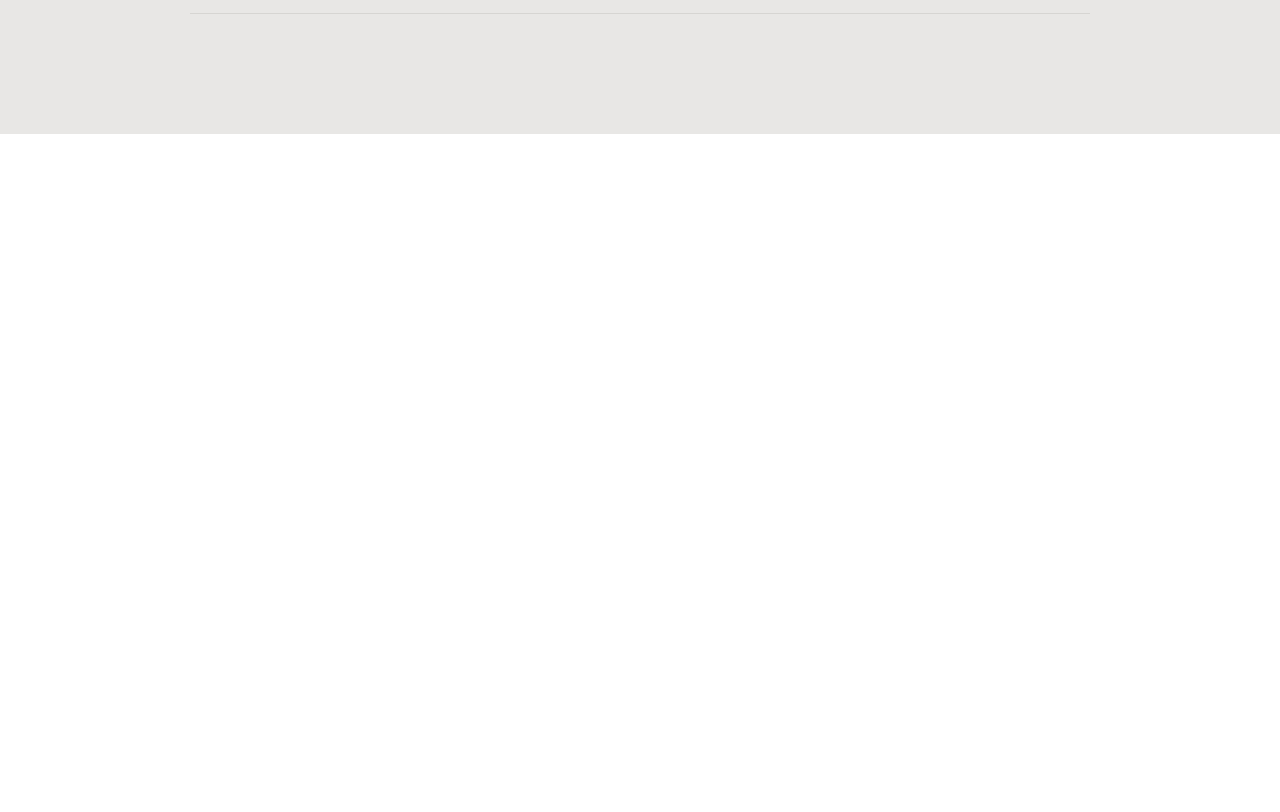
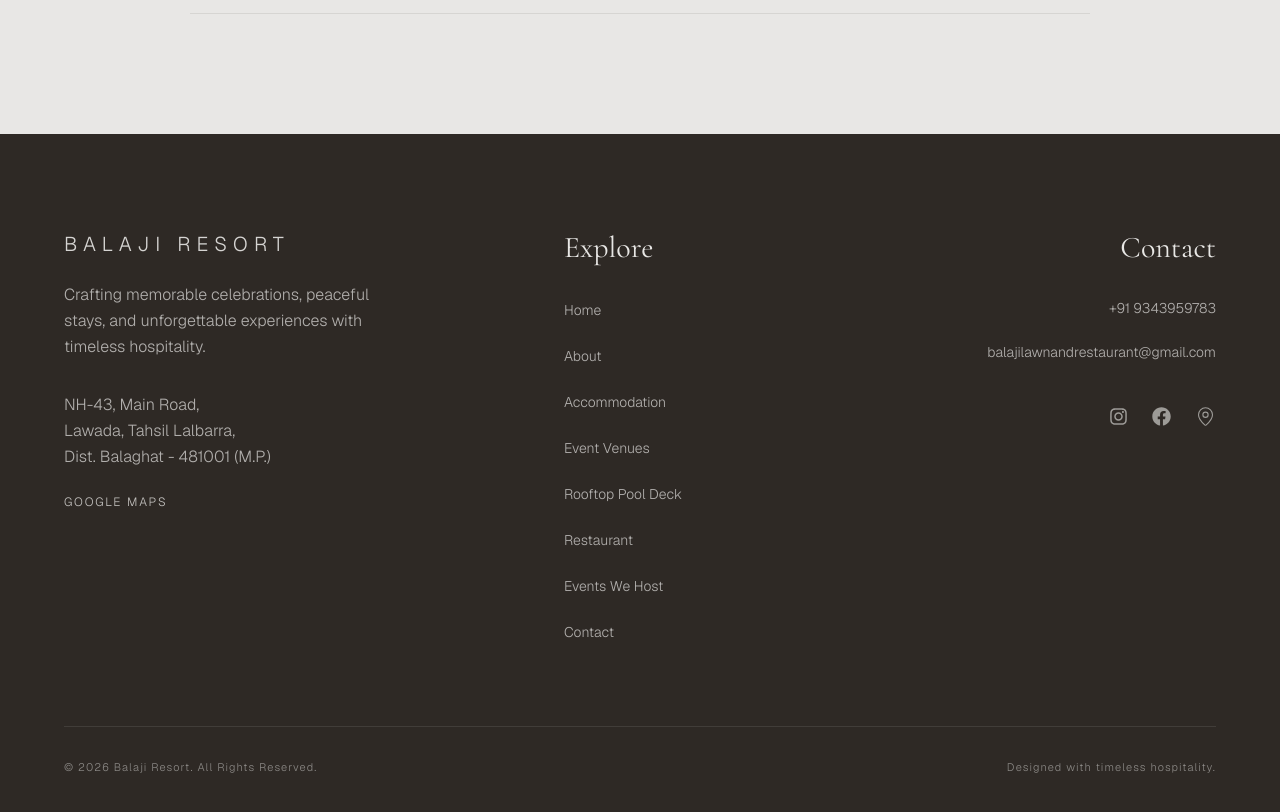
Before and after one commit to aarjav316-cloud/balaji-resort, a React (Vite) app: page / in a window 1280 px wide. Shown: the part 7600-8412 px from the top of the page. Before the commit the page ends 7734 px from the top, so only its background shows below. Built offline with nearby package versions, Linux system fonts and the light colour scheme.

Commit message:
footer done

```diff
--- a/package.json
+++ b/package.json
@@ -15,6 +15,7 @@
     "lucide-react": "^1.24.0",
     "react": "^19.2.7",
     "react-dom": "^19.2.7",
+    "react-icons": "^5.7.0",
     "tailwindcss": "^4.3.3"
   },
   "devDependencies": {
--- a/src/App.jsx
+++ b/src/App.jsx
@@ -6,6 +6,7 @@ import EventVenues from "./components/EventVenues";
 import RooftopPool from "./components/RooftopPool";
 import SignatureRestaurant from "./components/SignatureRestaurant";
 import EventsWeHost from "./components/EventsWeHost";
+import Footer from "./components/Footer";
 
 function App() {
   return (
@@ -18,6 +19,7 @@ function App() {
       <RooftopPool />
       <SignatureRestaurant />
       <EventsWeHost />
+      <Footer />
     </div>
   );
 }
--- /dev/null
+++ b/src/components/Footer.jsx
@@ -0,0 +1,116 @@
+import { MapPin } from "lucide-react";
+import { FaInstagram, FaFacebook } from "react-icons/fa";
+
+function Footer() {
+  return (
+    <footer className="w-full bg-[#2E2925] text-[#E8E7E5] pt-[clamp(5rem,12vh,8rem)] pb-[clamp(2.5rem,6vh,4rem)] px-[clamp(1.5rem,5vw,6rem)] flex flex-col">
+      <div className="w-full mx-auto max-w-[1400px]">
+
+        {/* Top 3-Column Layout */}
+        <div className="grid grid-cols-1 md:grid-cols-2 lg:grid-cols-12 gap-y-16 lg:gap-x-12 mb-[clamp(4rem,10vh,7rem)] text-center md:text-left">
+
+          {/* Left Column - Brand & Address */}
+          <div className="lg:col-span-5 flex flex-col items-center md:items-start">
+            <a href="/" className="uppercase text-lg md:text-xl tracking-[0.3em] font-light mb-6 opacity-90 hover:opacity-100 transition-opacity">
+              Balaji Resort
+            </a>
+            <p className="text-[#E8E7E5]/70 font-light leading-relaxed max-w-[320px] mb-8 text-sm md:text-base">
+              Crafting memorable celebrations, peaceful stays, and unforgettable experiences with timeless hospitality.
+            </p>
+            <div className="flex flex-col text-[#E8E7E5]/70 font-light leading-relaxed text-sm md:text-base mb-6">
+              <span>NH-43, Main Road,</span>
+              <span>Lawada, Tahsil Lalbarra,</span>
+              <span>Dist. Balaghat - 481001 (M.P.)</span>
+            </div>
+            <a
+              href="https://maps.app.goo.gl/smQZUP6tfh2RBU6a9"
+              target="_blank"
+              rel="noopener noreferrer"
+              className="group relative inline-flex items-center pb-1 text-[11px] md:text-xs tracking-[0.15em] font-light uppercase text-[#E8E7E5] opacity-80 hover:opacity-100 transition-opacity"
+            >
+              Google Maps
+              <span className="absolute left-0 bottom-0 w-full h-[1px] bg-[#E8E7E5]/30 origin-right transition-transform duration-500 ease-out scale-x-0 group-hover:scale-x-100 group-hover:origin-left" />
+            </a>
+          </div>
+
+          {/* Center Column - Explore Links */}
+          <div className="lg:col-span-3 flex flex-col items-center md:items-start">
+            <h4 className="font-['Cormorant_Garamond',_serif] text-2xl md:text-3xl text-[#E8E7E5] mb-8">
+              Explore
+            </h4>
+            <ul className="flex flex-col space-y-5 text-center md:text-left items-center md:items-start">
+              {[
+                { name: "Home", href: "#home" },
+                { name: "About", href: "#about" },
+                { name: "Accommodation", href: "#accommodation" },
+                { name: "Event Venues", href: "#event-venues" },
+                { name: "Rooftop Pool Deck", href: "#rooftop" },
+                { name: "Restaurant", href: "#restaurant" },
+                { name: "Events We Host", href: "#events" },
+                { name: "Contact", href: "#contact" }
+              ].map((link, idx) => (
+                <li key={idx}>
+                  <a
+                    href={link.href}
+                    className="group relative inline-flex pb-1 text-[13px] md:text-sm font-light text-[#E8E7E5]/70 hover:text-[#E8E7E5] transition-colors duration-500"
+                  >
+                    {link.name}
+                    <span className="absolute left-0 bottom-0 w-full h-[1px] bg-[#E8E7E5]/20 origin-right transition-transform duration-500 ease-out scale-x-0 group-hover:scale-x-100 group-hover:origin-left" />
+                  </a>
+                </li>
+              ))}
+            </ul>
+          </div>
+
+          {/* Right Column - Contact & Socials */}
+          <div className="lg:col-span-4 flex flex-col items-center md:items-start lg:items-end">
+            <h4 className="font-['Cormorant_Garamond',_serif] text-2xl md:text-3xl text-[#E8E7E5] mb-8">
+              Contact
+            </h4>
+            <div className="flex flex-col space-y-5 mb-10 items-center md:items-start lg:items-end">
+              <a
+                href="tel:+919343959783"
+                className="group relative inline-flex pb-1 text-[13px] md:text-sm font-light text-[#E8E7E5]/70 hover:text-[#E8E7E5] transition-colors duration-500"
+              >
+                +91 9343959783
+                <span className="absolute left-0 bottom-0 w-full h-[1px] bg-[#E8E7E5]/20 origin-right transition-transform duration-500 ease-out scale-x-0 group-hover:scale-x-100 group-hover:origin-left" />
+              </a>
+              <a
+                href="mailto:balajilawnandrestaurant@gmail.com"
+                className="group relative inline-flex pb-1 text-[13px] md:text-sm font-light text-[#E8E7E5]/70 hover:text-[#E8E7E5] transition-colors duration-500 break-all lg:break-normal text-center md:text-left lg:text-right"
+              >
+                balajilawnandrestaurant@gmail.com
+                <span className="absolute left-0 bottom-0 w-full h-[1px] bg-[#E8E7E5]/20 origin-right transition-transform duration-500 ease-out scale-x-0 group-hover:scale-x-100 group-hover:origin-left" />
+              </a>
+            </div>
+
+            {/* Social Icons */}
+            <div className="flex items-center space-x-6">
+              <a href="#" className="text-[#E8E7E5]/60 hover:text-[#E8E7E5] transition-colors duration-500 transform hover:-translate-y-1" aria-label="Instagram">
+                <FaInstagram size={19} />
+              </a>
+              <a href="#" className="text-[#E8E7E5]/60 hover:text-[#E8E7E5] transition-colors duration-500 transform hover:-translate-y-1" aria-label="Facebook">
+                <FaFacebook size={19} />
+              </a>
+              <a href="https://maps.app.goo.gl/smQZUP6tfh2RBU6a9" target="_blank" rel="noopener noreferrer" className="text-[#E8E7E5]/60 hover:text-[#E8E7E5] transition-colors duration-500 transform hover:-translate-y-1" aria-label="Google Maps">
+                <MapPin size={21} strokeWidth={1.25} />
+              </a>
+            </div>
+          </div>
+        </div>
+
+        {/* Bottom Bar Divider */}
+        <div className="w-full h-[1px] bg-[#E8E7E5]/10 mb-8" />
+
+        {/* Bottom Bar Content */}
+        <div className="flex flex-col md:flex-row justify-between items-center text-[10px] md:text-[11px] tracking-[0.1em] font-light text-[#E8E7E5]/50 gap-y-4">
+          <span>&copy; 2026 Balaji Resort. All Rights Reserved.</span>
+          <span>Designed with timeless hospitality.</span>
+        </div>
+
+      </div>
+    </footer>
+  );
+}
+
+export default Footer;
```
Also changed, not shown: 1 other file (tests, documents, lock files or other folders).
